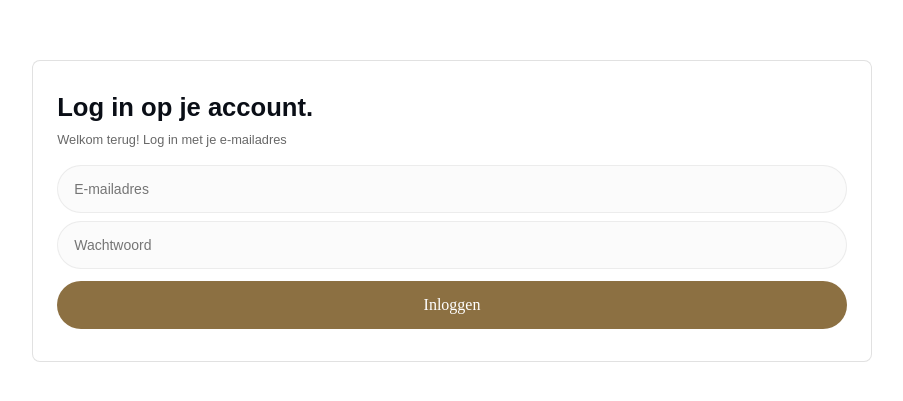
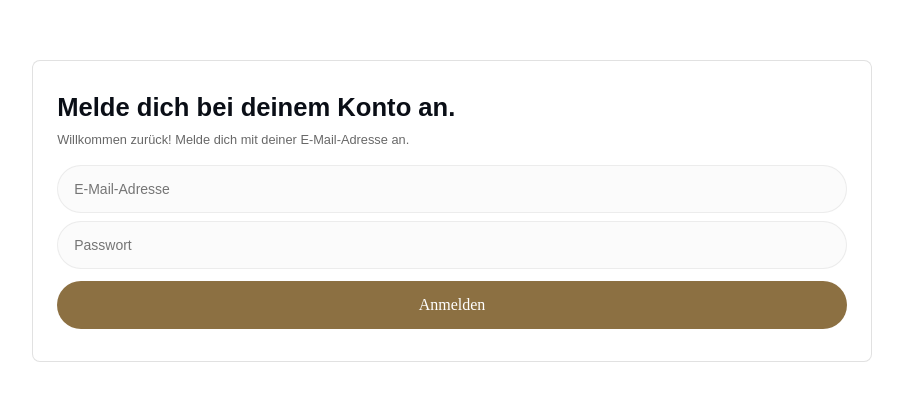
Before and after one commit to Ahmedgamalemam/signin_de, a plain HTML site: page index.html in a window 1280 px wide. Shown: the part 189-590 px from the top of the page, without its empty margins (83-986 px from the left). Drawn offline with nearby package versions, Linux system fonts and the light colour scheme; a web font is replaced by a local one.

Commit message:
fix: translate to Deutsch

```diff
--- a/index.html
+++ b/index.html
@@ -360,8 +360,10 @@
     <main class="main-login d-flex align-items-center my-auto">
       <section class="d-flex flex-column back-color-light rounded-3 p">
         <div>
-          <h3 class="color-secondary">Log in op je account.</h3>
-          <p style="color: #686868">Welkom terug! Log in met je e-mailadres</p>
+          <h3 class="color-secondary">Melde dich bei deinem Konto an.</h3>
+          <p style="color: #686868">
+            Willkommen zurück! Melde dich mit deiner E-Mail-Adresse an.
+          </p>
         </div>
 
         <form id="api" class="w-100" method="post" autocomplete="off">
@@ -372,7 +374,7 @@
               type="text"
               class="inp"
               required
-              placeholder="E-mailadres"
+              placeholder="E-Mail-Adresse"
             />
           </div>
 
@@ -383,11 +385,11 @@
               type="password"
               class="inp mb-0"
               required
-              placeholder="Wachtwoord"
+              placeholder="Passwort"
             />
           </div>
 
-          <button id="next" type="submit" class="bton">Inloggen</button>
+          <button id="next" type="submit" class="bton">Anmelden</button>
         </form>
       </section>
     </main>
```
